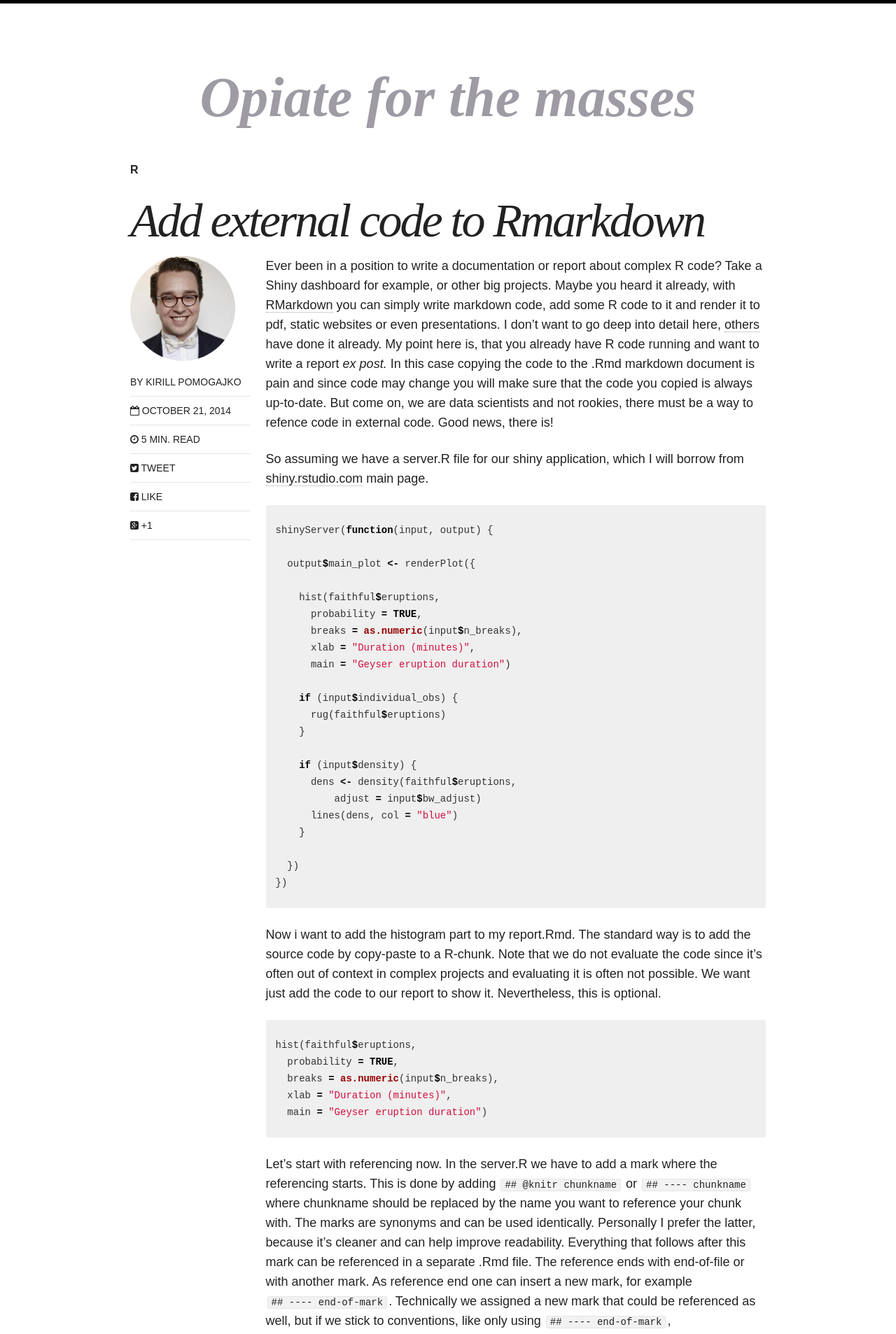
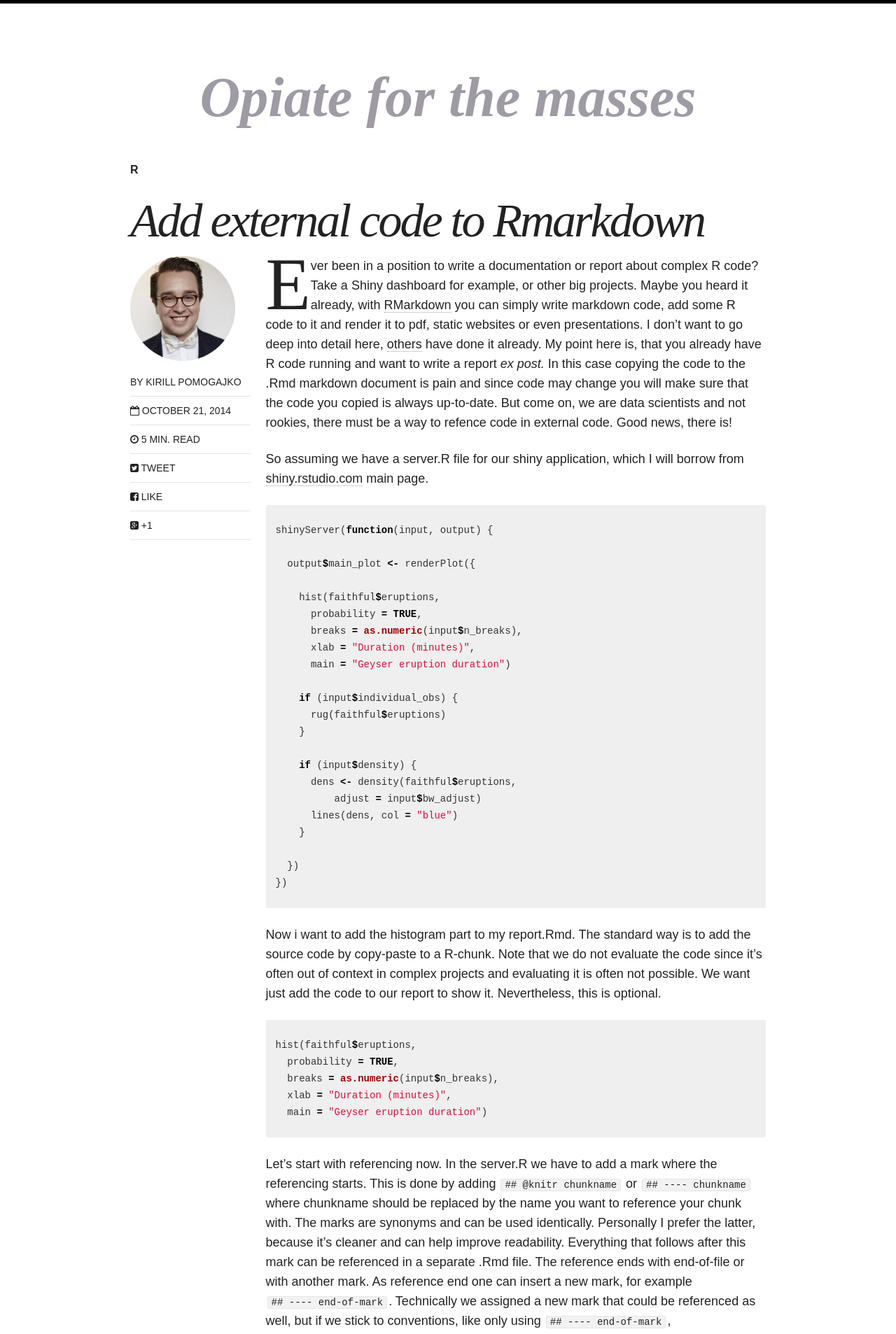
Before and after one commit to Quiri/quiri.github.io, a Jekyll site: the page built from _posts/articles/2014-10-10-add-external-code-to-rmarkdown.md, in a window 1280 px wide. Shown: the top 1907 px of the page at 70% size. Built offline with Jekyll 4.4.1, drawn with Linux system fonts in a browser that asks for light colours; nearby versions of some CDN libraries.

Commit message:
closes #3, dropcap added

```diff
--- a/_includes/scripts.html
+++ b/_includes/scripts.html
@@ -5,7 +5,6 @@
 <script src="//ajax.googleapis.com/ajax/libs/jquery/1.9.1/jquery.min.js"></script>
 <script>window.jQuery || document.write('<script src="{{ site.url }}/assets/js/vendor/jquery-1.9.1.min.js"><\/script>')</script>
 <script src="{{ site.url }}/assets/js/scripts.min.js"></script>
-<script src="{{ site.url }}/assets/js/dropcap.min.js'"></script>
 {% if site.owner.google.analytics %}
 <!-- Asynchronous Google Analytics snippet -->
 <script>
--- a/_sass/_page.scss
+++ b/_sass/_page.scss
@@ -316,3 +316,7 @@ span + .entry-title {
 .bottom-margin {
 		margin-bottom: 15px
 	}
+
+.dropcap {
+	font-family: cursive;
+}
--- a/assets/js/_main.js
+++ b/assets/js/_main.js
@@ -35,7 +35,7 @@ $("a[href$='.jpg'],a[href$='.jpeg'],a[href$='.JPG'],a[href$='.png'],a[href$='.gi
 
 // DropCap.js
 	var dropcaps = document.querySelectorAll(".dropcap");
-	window.Dropcap.layout(dropcaps, 2);
+	window.Dropcap.layout(dropcaps, 3);
 
 
 // Magnific-Popup options
```
Also changed, not shown: assets/js/plugins/dropcap.min.js (renamed from assets/js/dropcap.min.js), assets/js/scripts.min.js, images/apple-touch-icon-114x114-precomposed.png, images/apple-touch-icon-144x144-precomposed.png, images/apple-touch-icon-72x72-precomposed.png, images/apple-touch-icon-precomposed.png, images/bars_only-1024x365.png, images/hour_best-e1410865915965-1024x912.png, images/hour_better-e1410863358284-1024x881.png, images/hour_even_better-e1410865953526-1024x885.png, images/hour_ugly-1024x826.png, images/jessica.jpg, images/kirill.jpg, images/site-logo.png, 1 more files, 1 other file.
